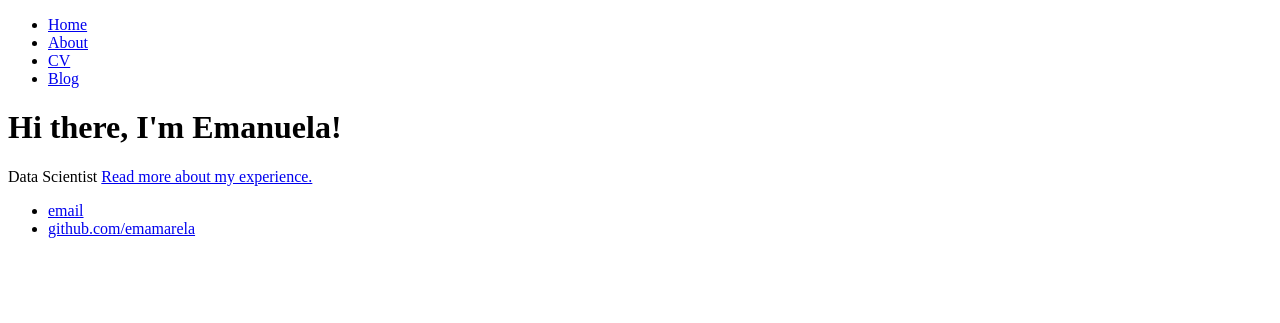
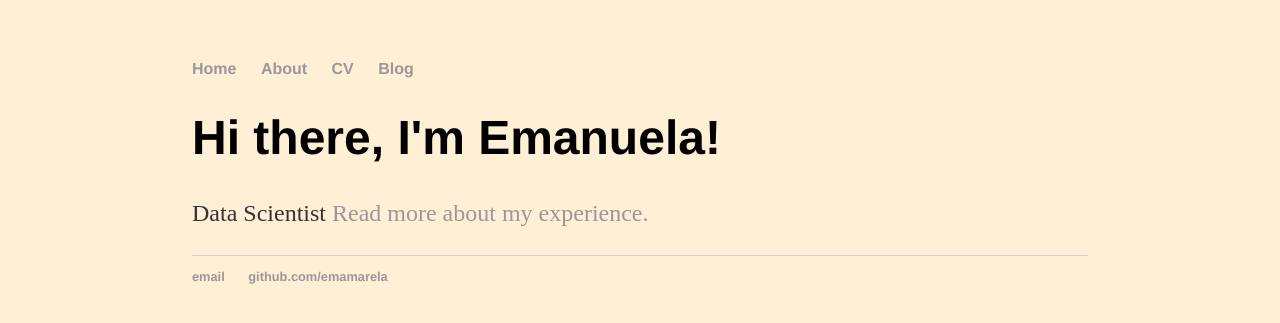
Before and after one commit to emamarela/Test-Page, a Jekyll site: the page built from index.html, in a window 1280 px wide. Shown: the top 323 px of the page. Built offline with Jekyll 4.4.1, drawn with Linux system fonts in a browser that asks for light colours; Markdown is read by kramdown in place of the engine named in the settings.

Commit message:
Update default.html

```diff
--- a/_layouts/default.html
+++ b/_layouts/default.html
@@ -3,7 +3,7 @@
 		<head>
 			<title>{{ page.title }}</title>
 			<!-- link to main stylesheet -->
-			<link rel="stylesheet" type="text/css" href="/css/styles.css">
+			<link rel="stylesheet" type="text/css" href="styles.css">
 		</head>
 		<body>
 			<nav>
```
